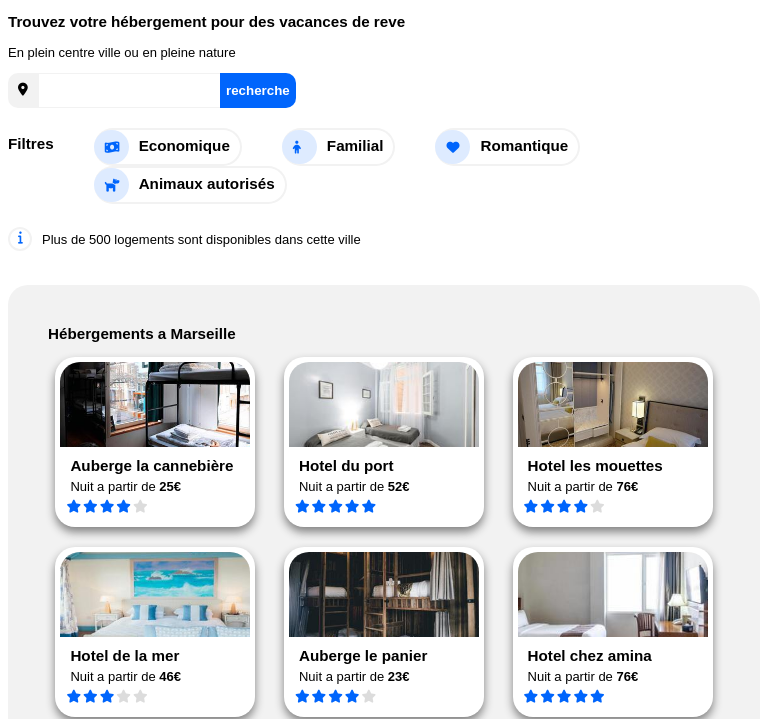
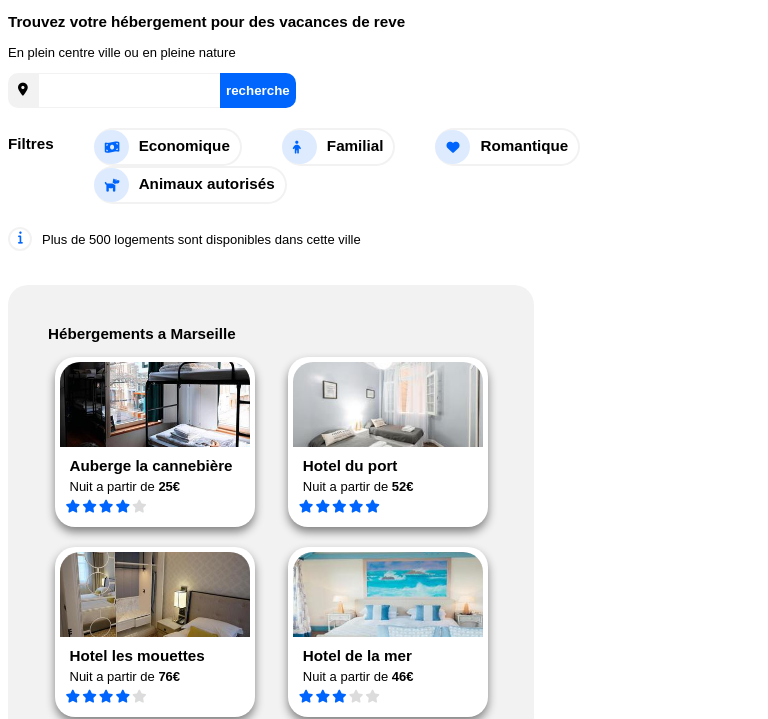
Before and after one commit to tigrini/premierprojet, a plain HTML site: page index.html in a window 768 px wide. Shown: the part 82-801 px from the top of the page. Drawn offline with Linux system fonts and the light colour scheme; a web font is replaced by a local one.

Commit message:
code final

```diff
--- a/style.css
+++ b/style.css
@@ -124,7 +124,7 @@ header img
 section
 {
 	display: flex;
-	justify-content: space-between;
+	flex-wrap: wrap;
 	margin-top: 25px;
 
 }
@@ -133,8 +133,8 @@ section
 {
 
         background-color: #F2F2F2;
-
-        width: 70%;
+        margin-bottom: 20px;
+        width: 720px;
         border-radius: 20px;
 }
 
@@ -223,6 +223,7 @@ section
 .plus
 {
 	margin-left: 40px;
+	margin-bottom: 40px;
 }
 
 
@@ -244,6 +245,7 @@ section
 .filtres
 {
 	display: flex;
+	flex-wrap: wrap;
 }
 
 .filtre
@@ -345,6 +347,7 @@ button strong
     width: 350px;
     border-radius: 20px;
     margin-left: 25px;
+
 
 
 }
@@ -909,7 +912,7 @@ footer
 
 
 }
-@media all and (min-width: 500px) and (max-width: 900px) {
+@media all and (min-width: 500px) and (max-width: 1025px) {
 
 	#global
 	{
@@ -929,11 +932,12 @@ footer
 		flex-wrap: wrap;
 	}
 	.conteneur {
-		width: auto;
-		height: auto;
+		width: 70%;
+
 
 	}
 	.hotels {
+
 		height: auto;
 	}
 	.recommandation {
@@ -949,6 +953,7 @@ footer
 		height: 800px;
 		margin: auto;
 
+
 	}
 
 
```
